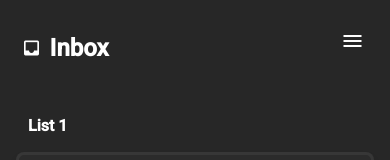
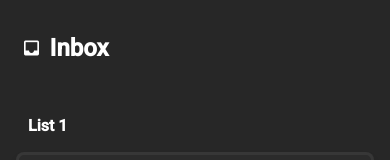
Before and after one commit to wintersteve/todo, an Angular app: page / in a window 390 px wide. Shown: the top 160 px of the page. Built offline with nearby package versions, Linux system fonts and the light colour scheme.

Commit message:
remove mobile menu

```diff
--- a/src/app/header/header.component.scss
+++ b/src/app/header/header.component.scss
@@ -40,9 +40,9 @@
 		margin-left: 0.25rem;
 	}
 
-	.mobile-menu {
-		display: block;
-	}
+	// .mobile-menu {
+	// 	display: block;
+	// }
 
 	.progress-bar {
 		display: none;
```
